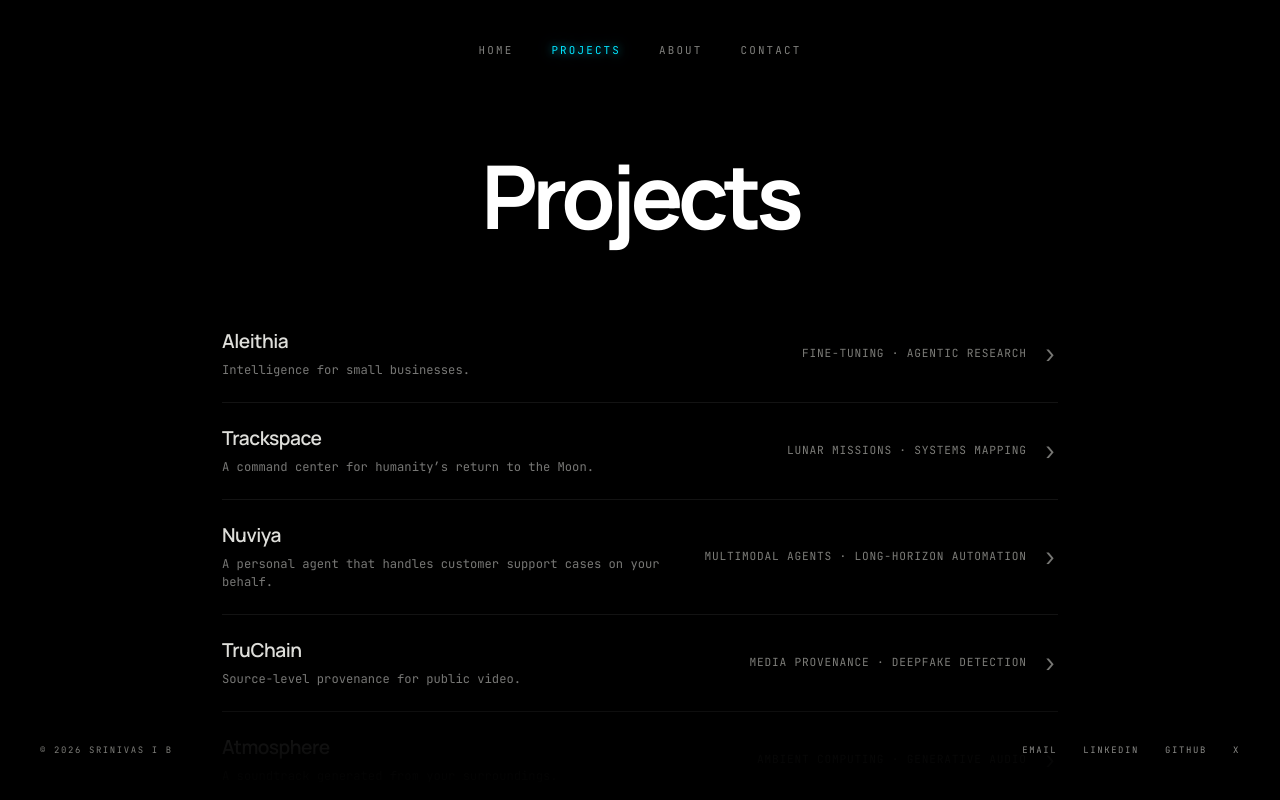
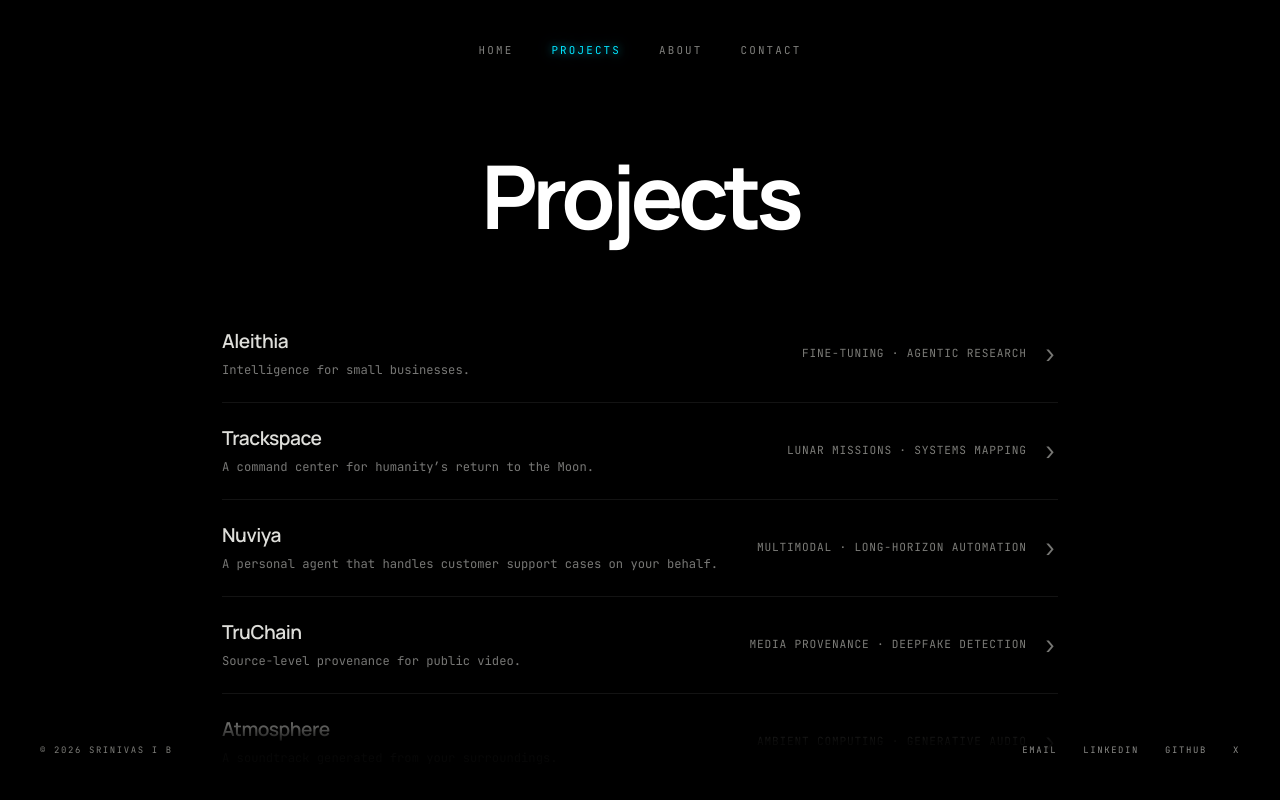
Before and after one commit to IBS27/portfolio, a React (Vite) app: page /projects in a window 1280 px wide. Shown: the top 800 px of the page. Built offline with nearby package versions, Linux system fonts and the light colour scheme.

Commit message:
Shorten Nuviya project tech tag

```diff
--- a/src/pages/Projects.tsx
+++ b/src/pages/Projects.tsx
@@ -31,7 +31,7 @@ const projects: ProjectItem[] = [
     title: 'Nuviya',
     summary: 'A personal agent that handles customer support cases on your behalf.',
     description: 'Designed and built Nuviya’s animated production marketing experience for an agentic customer-support platform, with responsive product storytelling, workflow demonstrations, and conversion-focused interactions.',
-    tech: ['Multimodal Agents', 'Long-Horizon Automation', 'React', 'TypeScript', 'Vite', 'Framer Motion', 'Formspree'],
+    tech: ['Multimodal', 'Long-Horizon Automation', 'React', 'TypeScript', 'Vite', 'Framer Motion', 'Formspree'],
     url: 'https://nuviya.ai',
   },
   {
```
